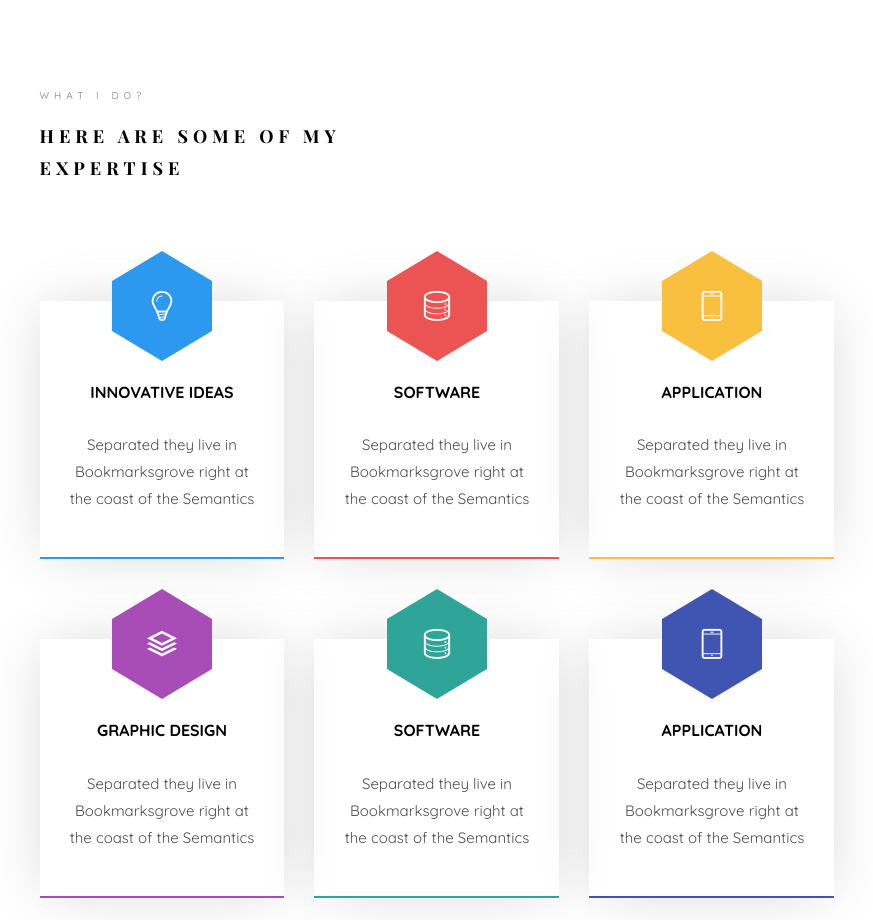
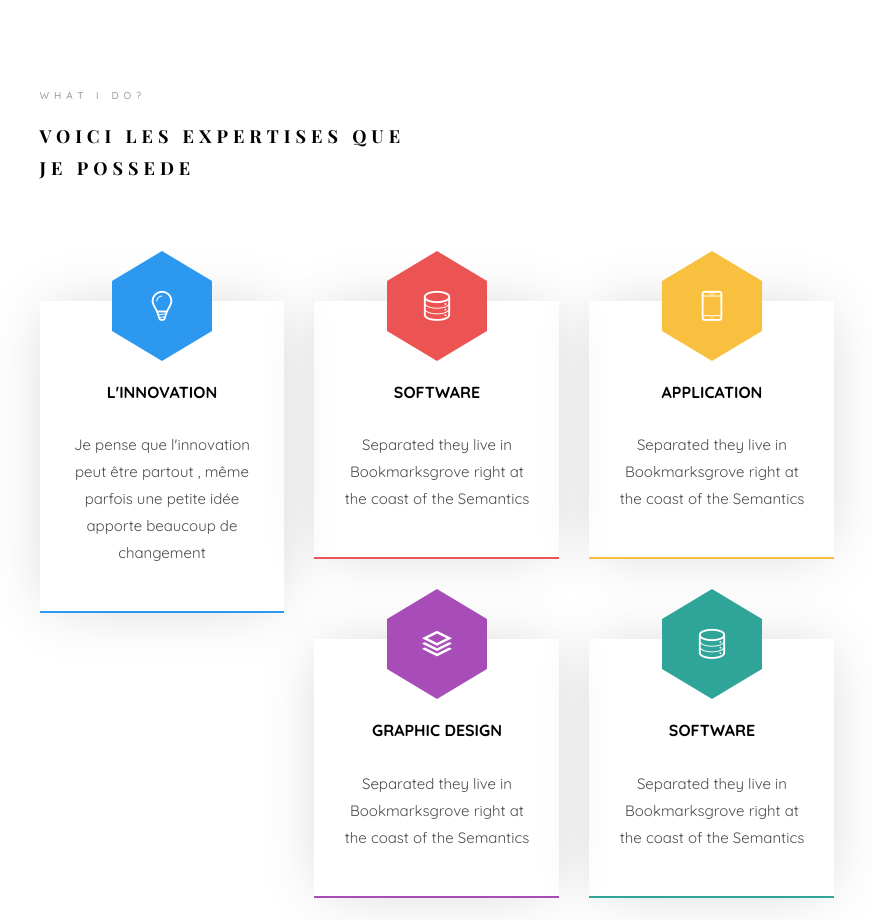
Before and after one commit to jeanpaulvarga/cv, a plain HTML site: page index.html in a window 1280 px wide. Shown: the part 2140-3060 px from the top of the page, without its empty margins (353-1226 px from the left). Drawn offline with nearby package versions, Linux system fonts and the light colour scheme; files whose address does not match are found by name; a web font is replaced by a local one.

Commit message:
Update index.html

```diff
--- a/index.html
+++ b/index.html
@@ -190,7 +190,7 @@
 					<div class="row">
 						<div class="col-md-6 col-md-offset-3 col-md-pull-3 animate-box" data-animate-effect="fadeInLeft">
 							<span class="heading-meta">What I do?</span>
-							<h2 class="colorlib-heading">Here are some of my expertise</h2>
+							<h2 class="colorlib-heading">Voici les expertises que je possede  </h2>
 						</div>
 					</div>
 					<div class="row row-pt-md">
@@ -200,8 +200,8 @@
 									<i class="icon-bulb"></i>
 								</span>
 								<div class="desc">
-									<h3>Innovative Ideas</h3>
-									<p>Separated they live in Bookmarksgrove right at the coast of the Semantics</p>
+									<h3>L'innovation</h3>
+									<p>Je pense que l'innovation peut être partout , même parfois une petite idée apporte beaucoup de changement </p>
 								</div>
 							</div>
 						</div>
```
